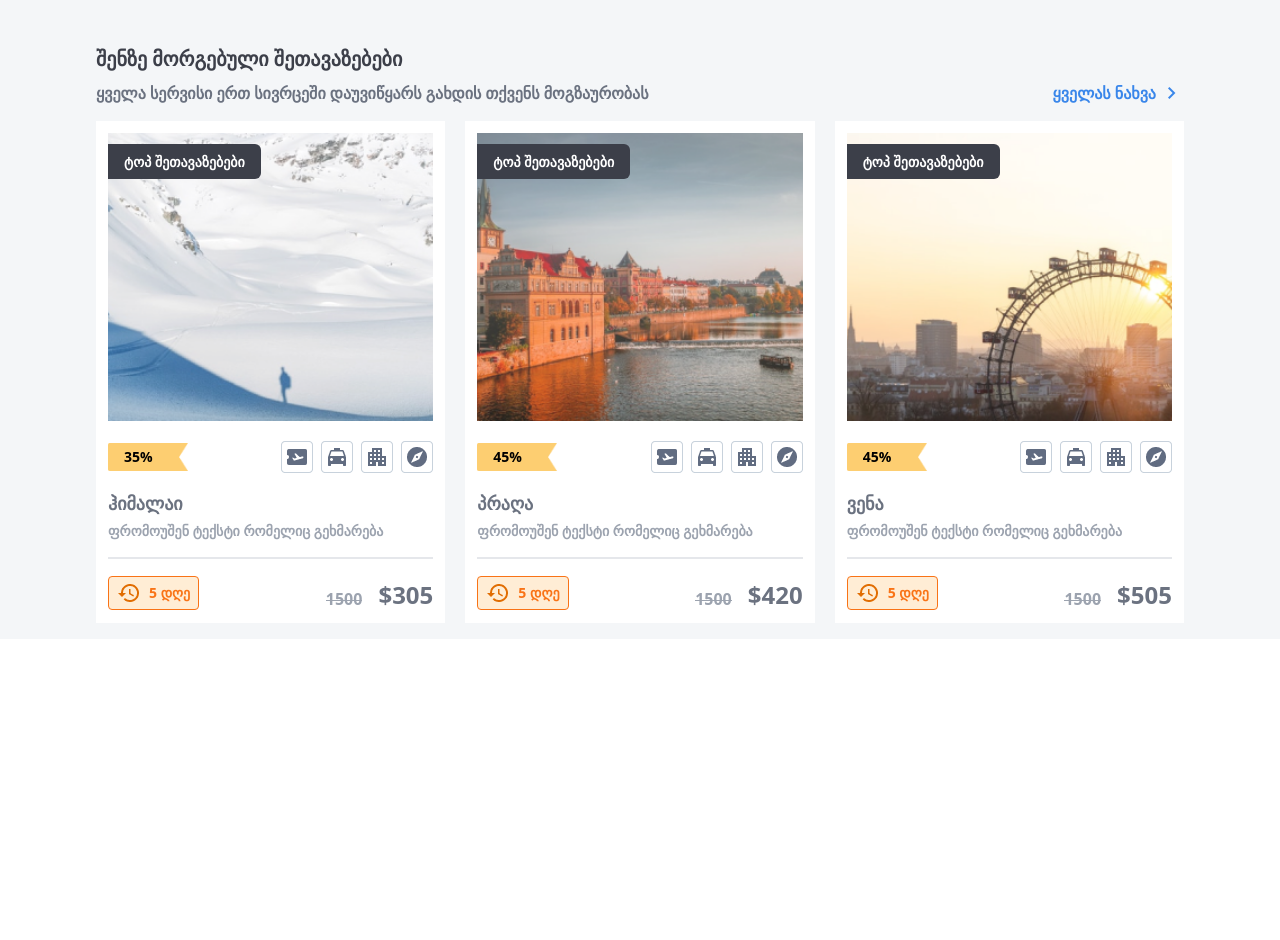
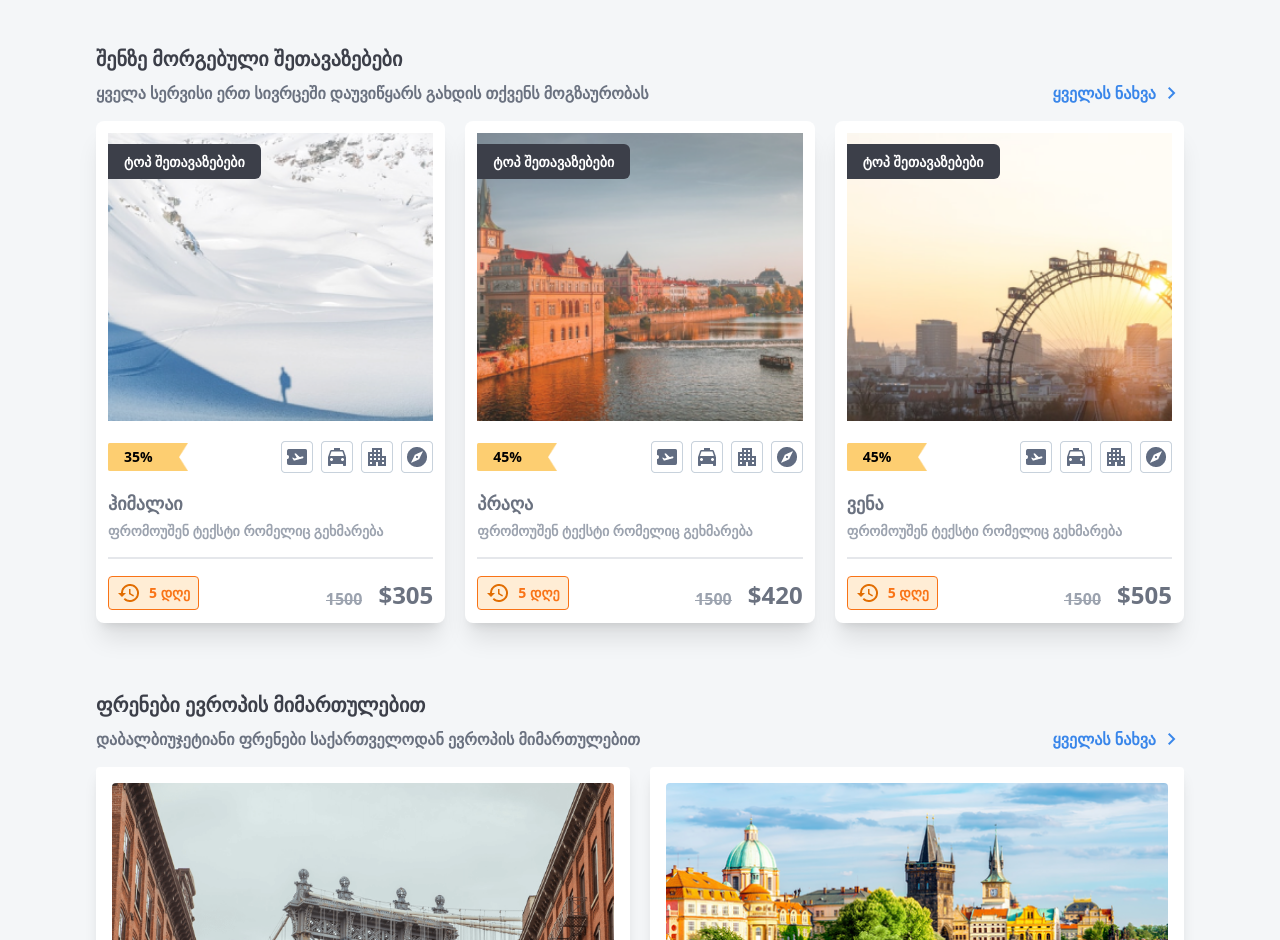
Before and after one commit to ibegoidze/Fly.ge, a React (Create React App) app: page / in a window 1280 px wide. Shown: the part 1860-2800 px from the top of the page. Before the commit the page ends 2499 px from the top, so only its background shows below. Built offline with nearby package versions, Linux system fonts and the light colour scheme.

Commit message:
Implementing AllDirections section to homepage

```diff
--- a/src/Components/Tickets/CustomizedOffers/OfferCard.jsx
+++ b/src/Components/Tickets/CustomizedOffers/OfferCard.jsx
@@ -9,9 +9,9 @@ import { useTranslation } from "react-i18next";
 function OfferCard({ imageUrl, sale, city, price }) {
   const { t } = useTranslation();
   return (
-    <div className=" p-3 bg-white w-full md:w-1/3 flex flex-col ">
+    <div className=" p-3 bg-white w-full md:w-1/3 flex flex-col rounded-lg shadow-xl">
       <div
-        className="bg-cover pt-4 bg-center h-72"
+        className="bg-cover pt-4 bg-center h-72 cursor-pointer"
         style={{ backgroundImage: `url(${imageUrl})` }}
       >
         {" "}
@@ -20,14 +20,14 @@ function OfferCard({ imageUrl, sale, city, price }) {
         </span>
       </div>
       <div className="flex justify-between items-center">
-        <div className="pl-4 flex items-center font-bold text-sm bg-center w-20 h-7 mt-5 sale-frame">
+        <div className="pl-4 flex items-center font-bold text-sm bg-center w-20 h-7 mt-5 sale-frame cursor-pointer">
           {sale}
         </div>
         <div className="flex mt-5 gap-2">
-          <img src={Plane} alt="plane" className="w-8 h-8" />
-          <img src={Car} alt="car" className="w-8 h-8" />
-          <img src={City} alt="buildings" className="w-8 h-8" />
-          <img src={Compass} alt="compass" className="w-8 h-8" />
+          <img src={Plane} alt="plane" className="w-8 h-8 cursor-pointer" />
+          <img src={Car} alt="car" className="w-8 h-8 cursor-pointer" />
+          <img src={City} alt="buildings" className="w-8 h-8 cursor-pointer" />
+          <img src={Compass} alt="compass" className="w-8 h-8 cursor-pointer" />
         </div>
       </div>
       <div className="border-b-2 border-gray-200 border-solid pb-4">
@@ -37,7 +37,7 @@ function OfferCard({ imageUrl, sale, city, price }) {
         </div>
       </div>
       <div className="flex justify-between items-center">
-        <div className="flex items-center gap-2 mt-4 border border-orange-500 border-solid bg-orange-100 rounded px-2 py-1">
+        <div className="flex items-center gap-2 mt-4 border border-orange-500 border-solid bg-orange-100 rounded px-2 py-1 cursor-pointer">
           <img src={Time} alt="Clock" />
           <span className="text-sm font-semibold text-orange-500">
             5 {t("Days")}
--- /dev/null
+++ b/src/Components/Tickets/FlightDirections/AllDirections.jsx
@@ -0,0 +1,75 @@
+import React from "react";
+import Card from "./Card";
+import Parispic from "../../../assets/Tickets/images/Paris.png";
+import bigParis from "../../../assets/Tickets/images/bigParis.png";
+import LondonPic from "../../../assets/Tickets/images/London.png";
+import BerlinPic from "../../../assets/Tickets/images/Berlin.png";
+import TbilisiPic from "../../../assets/Tickets/images/Tbilisi.png";
+
+import NewYorkPic from "../../../assets/Tickets/images/newYork.png";
+import RomePic from "../../../assets/Tickets/images/Rome.png";
+import PraguePic from "../../../assets/Tickets/images/Prague.png";
+import BarcelonaPic from "../../../assets/Tickets/images/barcelona.png";
+import AthenPic from "../../../assets/Tickets/images/Athen.png";
+
+import { useTranslation } from "react-i18next";
+
+function EuropeDirection() {
+  const { t } = useTranslation();
+  return (
+    <div className="w-full bg-backgroundGray py-4">
+      <div className="max-w-6xl mx-auto px-4 sm:px-6 lg:px-8 flex justify-center flex-col sm:justify-between sm:flex-row items-end mt-5 py-4">
+        <div>
+          <div className="font-bold text-xl text-textDark mb-2">
+            {t("Flights to Europe")}
+          </div>
+          <div className="font-semibold text-gray-500 hidden sm:flex">
+            {t("Low-cost flights from Georgia to Europe")}
+          </div>
+        </div>
+        <div className="text-primaryBlue font-semibold flex items-center gap-1 cursor-pointer whitespace-nowrap">
+          {t("See all")}
+          <span className="material-symbols-outlined ">chevron_right</span>
+        </div>
+      </div>
+      <div className="max-w-6xl mx-auto px-4 sm:px-6 lg:px-8 flex flex-col sm:flex-row gap-5">
+        <div className="w-full flex flex-col gap-5">
+          <Card
+            imageUrl={NewYorkPic}
+            city={t("New york")}
+            height={550}
+            description={t("Oct 30 from $480")}
+          />
+          <Card
+            imageUrl={RomePic}
+            city={t("Rome")}
+            height={265}
+            description={t("Apr 3 from $720")}
+          />
+        </div>
+        <div className="w-full flex flex-col gap-5">
+          <Card
+            imageUrl={PraguePic}
+            city={t("Prague")}
+            height={265}
+            description={t("Sep 28 from $520")}
+          />
+          <Card
+            imageUrl={BarcelonaPic}
+            city={t("Barcelona")}
+            height={265}
+            description={t("Feb 2 from $570")}
+          />
+          <Card
+            imageUrl={AthenPic}
+            city={t("Athen")}
+            height={265}
+            description={t("Oct 30 from $520")}
+          />
+        </div>
+      </div>
+    </div>
+  );
+}
+
+export default EuropeDirection;
--- a/src/Components/Tickets/FlightDirections/Card.jsx
+++ b/src/Components/Tickets/FlightDirections/Card.jsx
@@ -19,7 +19,7 @@ const Card = ({ imageUrl, city, height, description }) => {
         >
           {/* Background Image */}
           <div
-            className="absolute inset-0 bg-cover bg-black opacity-95 bg-center transition-transform duration-700 ease-in-out transform-gpu scale-200 hover:scale-105"
+            className="absolute inset-0 bg-cover  bg-center transition-transform duration-700 ease-in-out transform-gpu scale-200 hover:scale-105"
             style={{ backgroundImage: `url(${imageUrl})` }}
           ></div>
 
--- a/src/pages/Tickets.jsx
+++ b/src/pages/Tickets.jsx
@@ -3,6 +3,7 @@ import SearchFlights from "../Components/Tickets/SearchFlights/SearchFlights";
 import EuropeDirection from "../Components/Tickets/FlightDirections/EuropeDirection";
 import Partners from "../Components/Tickets/Partners/Partners";
 import CustomizedOffers from "../Components/Tickets/CustomizedOffers/CustomizedOffers";
+import AllDirections from "../Components/Tickets/FlightDirections/AllDirections";
 
 function Tickets() {
   return (
@@ -12,6 +13,7 @@ function Tickets() {
       <EuropeDirection />
       <Partners />
       <CustomizedOffers />
+      <AllDirections />
     </div>
   );
 }
```
Also changed, not shown: src/assets/Tickets/images/newYork.png (added).
